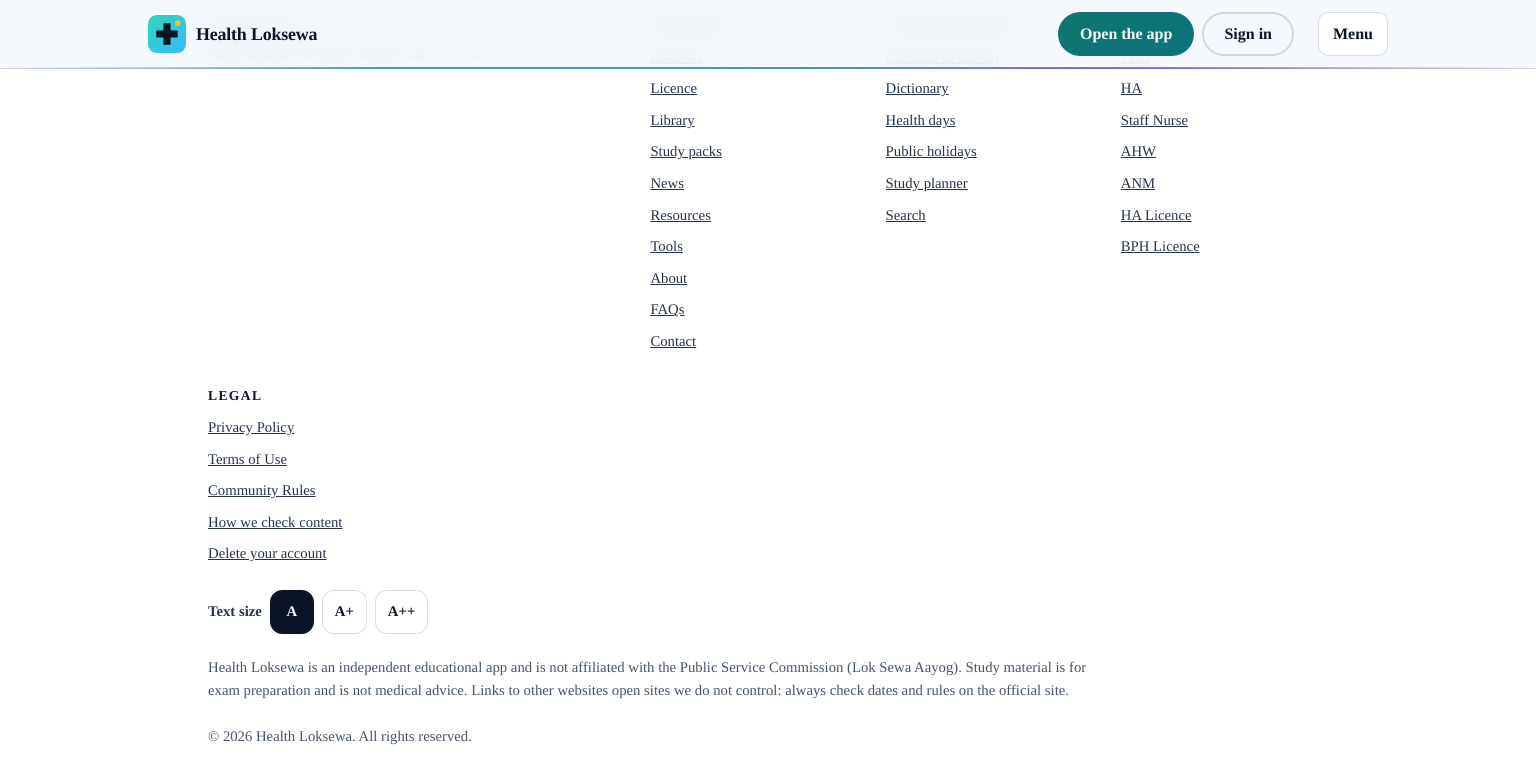
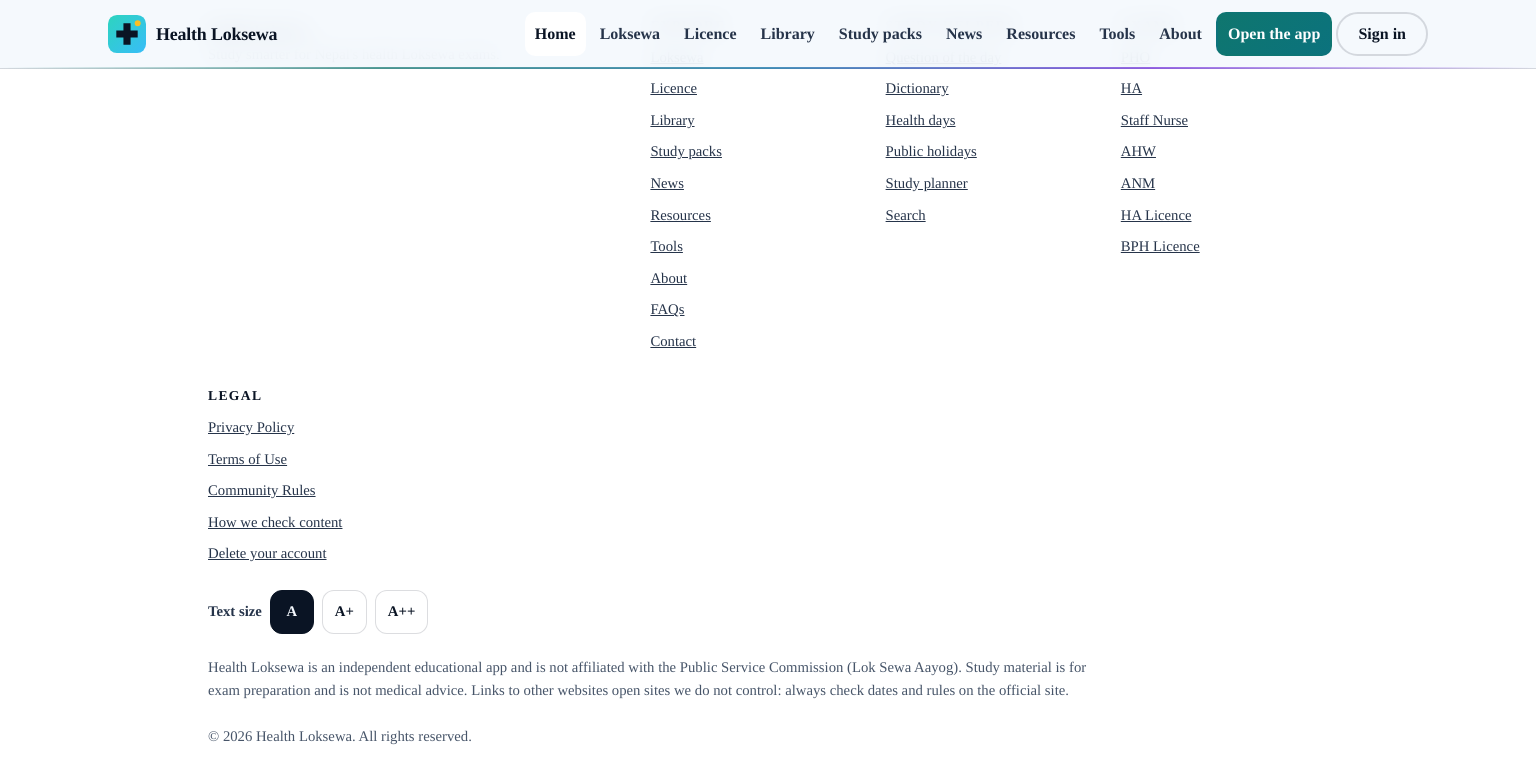
Before and after one commit to infonarayan123-lang/Health-Loksewa-Hub-lang.github.io, a plain HTML site: page index.html in a window 1536 px wide. Both pictures are taken after a click on the button "Normal text". Shown: the part 7041-7825 px from the top of the page. Drawn offline with Linux system fonts and the light colour scheme; no server answers.

Commit message:
Add files via upload

```diff
--- a/lang.js
+++ b/lang.js
@@ -25,7 +25,7 @@
     var li = d.createElement('li'); li.className = 'lang-li'; var b = d.createElement('button'); b.type = 'button'; b.id = 'langBtn'; b.className = 'btn btn-ghost btn-sm';
     b.textContent = ne ? 'English' : 'नेपाली'; b.setAttribute('lang', ne ? 'en' : 'ne'); b.setAttribute('aria-label', ne ? 'Show this website in English' : 'यो वेबसाइट नेपालीमा हेर्नुहोस्');
     b.addEventListener('click', function(){ try{ if(ne) localStorage.removeItem(K); else localStorage.setItem(K, 'ne'); }catch(e){} location.href = location.pathname + location.hash; });
-    li.appendChild(b); var last = ul.lastElementChild; ul.insertBefore(li, last && last.querySelector('a[data-app]') ? last : null);
+    li.appendChild(b); var ap = ul.querySelector('a[data-app]'), ref = ap && ap.parentNode && ap.parentNode.parentNode === ul ? ap.parentNode : null; ul.insertBefore(li, ref); window.dispatchEvent(new Event('hl-fit'));   /* before Open the app: Sign in stays right after it */
   }
   function ready(f){ if(d.readyState === 'loading') d.addEventListener('DOMContentLoaded', f); else f(); }
   ready(function(){ setTimeout(toggle, 0); });
@@ -34,7 +34,7 @@
   var fin = false; function reveal(){ H.classList.remove('hl-ne-wait'); }
   setTimeout(reveal, 2500);
   var left = 2, dom = false; function go(){ if(fin || left > 0 || !dom) return; fin = true;
-    walk(d.body); var tt = tr(d.title); if(tt !== null) d.title = tt; H.lang = 'ne';
+    walk(d.body); var tt = tr(d.title); if(tt !== null) d.title = tt; H.lang = 'ne'; window.dispatchEvent(new Event('hl-fit'));
     try{ new MutationObserver(function(ms){ ms.forEach(function(x){ if(x.type === 'characterData') node(x.target); else for(var i = 0; i < x.addedNodes.length; i++) walk(x.addedNodes[i]); }); }).observe(d.body, { childList: true, subtree: true, characterData: true }); }catch(e){}
     reveal(); }
   ['lang-ne-1.js', 'lang-ne-2.js'].forEach(function(f){ var s = d.createElement('script'); s.src = f; s.async = true; s.onload = function(){ left--; go(); }; s.onerror = function(){ left = 99; reveal(); }; d.head.appendChild(s); });
--- a/site.js
+++ b/site.js
@@ -1082,7 +1082,7 @@
     SIZES.forEach(function(sz, i){
       var b = el('button', 'tsbtn', SHORT[i]); b.type = 'button'; b.setAttribute('aria-label', LABELS[i]); b.setAttribute('aria-pressed', sz === cur ? 'true' : 'false'); b.setAttribute('data-size', String(sz));
       b.addEventListener('click', function(){
-        cur = sz; document.documentElement.style.fontSize = cur + '%'; try{ localStorage.setItem(KEY, String(cur)); }catch(e){}
+        cur = sz; document.documentElement.style.fontSize = cur + '%'; window.dispatchEvent(new Event('hl-fit')); try{ localStorage.setItem(KEY, String(cur)); }catch(e){}
         all('.tsbtn').forEach(function(x){ x.setAttribute('aria-pressed', Number(x.getAttribute('data-size')) === cur ? 'true' : 'false'); });
       });
       box.appendChild(b);
@@ -1102,7 +1102,7 @@
     document.documentElement.className += ' hl-si';   /* with the extra button the inline menu does not fit: the compact Menu button is used on every screen size */
     var li = document.createElement('li'); li.className = 'signin-li';
     var b = document.createElement('button'); b.type = 'button'; b.id = 'siBtn'; b.className = 'btn btn-ghost btn-sm'; b.setAttribute('aria-haspopup', 'dialog'); b.textContent = stored ? 'Hi, ' + stored : 'Sign in';
-    li.appendChild(b); ul.insertBefore(li, ul.lastElementChild);
+    li.appendChild(b); ul.appendChild(li);   /* after the Open the app item */
     var loading = null;
     function load(){
       if(window.HLAuth) return Promise.resolve(window.HLAuth);
@@ -1120,7 +1120,14 @@
       if(app){ var oa = app.cloneNode(true); oa.className += ' si-open'; sb.appendChild(oa); }
       var t2 = document.createElement('button'); t2.type = 'button'; t2.id = 'siTop'; t2.className = 'btn btn-ghost btn-sm si-top'; t2.setAttribute('aria-haspopup', 'dialog'); t2.textContent = b.textContent; sb.appendChild(t2); bar.insertBefore(sb, tg);
       t2.addEventListener('click', function(){ t2.disabled = true; load().then(function(a){ t2.disabled = false; a.open(t2); }, function(){ t2.disabled = false; if(https(SITE.appUrl)) location.href = SITE.appUrl; }); });
-      try{ new MutationObserver(function(){ t2.textContent = b.textContent; }).observe(b, { childList: true, characterData: true, subtree: true }); }catch(e){}
+      var root = document.documentElement, ft = null;
+      /* WIDE SCREENS show the full menu bar (page links, then Open the app, then Sign in); if it does not fit (very large text, a long name, Nepali) the compact header is used instead */
+      function fit(){ root.classList.remove('hl-narrow'); if(!window.matchMedia || !window.matchMedia('(min-width:1340px)').matches) return; if(bar.scrollWidth > bar.clientWidth + 1 || bar.getBoundingClientRect().height > 84) root.classList.add('hl-narrow'); }
+      function fitSoon(){ clearTimeout(ft); ft = setTimeout(fit, 60); }
+      try{ new MutationObserver(function(){ t2.textContent = b.textContent; fitSoon(); }).observe(b, { childList: true, characterData: true, subtree: true }); }catch(e){}
+      window.addEventListener('resize', fitSoon); window.addEventListener('hl-fit', fitSoon);
+      try{ if(document.fonts && document.fonts.ready) document.fonts.ready.then(fit); }catch(e){}
+      fit();
     }
     if(stored){ var idle = window.requestIdleCallback || function(f){ setTimeout(f, 1500); }; idle(function(){ load().then(function(a){ a.init(); }, function(){}); }); }
   })();
--- a/style.css
+++ b/style.css
@@ -651,3 +651,15 @@ html.hl-si .nav-toggle{margin-left:6px}
 }
 /* Nepali words are longer: let the exam cards wrap a long word instead of overflowing */
 html[lang="ne"] .excard,html[lang="ne"] .excard *{overflow-wrap:anywhere;min-width:0}
+
+/* WIDE SCREENS with sign-in: the full menu bar as before (page links, then Open the app, then Sign in). Below 1340 px, or when the bar does not fit (the page adds hl-narrow), the compact header above is used. */
+@media (min-width:1340px){
+  html.hl-si:not(.hl-narrow) header .wrap{max-width:1360px}
+  html.hl-si:not(.hl-narrow) .nav-toggle,html.hl-si:not(.hl-narrow) .si-bar{display:none}
+  html.hl-si:not(.hl-narrow) nav.main{display:block;position:static;background:none;border:0;padding:0;max-height:none;overflow:visible}
+  html.hl-si:not(.hl-narrow) nav.main ul{flex-direction:row;align-items:center;gap:4px}
+  html.hl-si:not(.hl-narrow) nav.main a{width:auto}
+  html.hl-si:not(.hl-narrow) nav.main li.more{display:none}
+  html.hl-si:not(.hl-narrow) header.site .bar{flex-wrap:nowrap}
+  html.hl-si:not(.hl-narrow) .signin-li #siBtn{max-width:150px;white-space:nowrap;overflow:hidden;text-overflow:ellipsis}
+}
```
